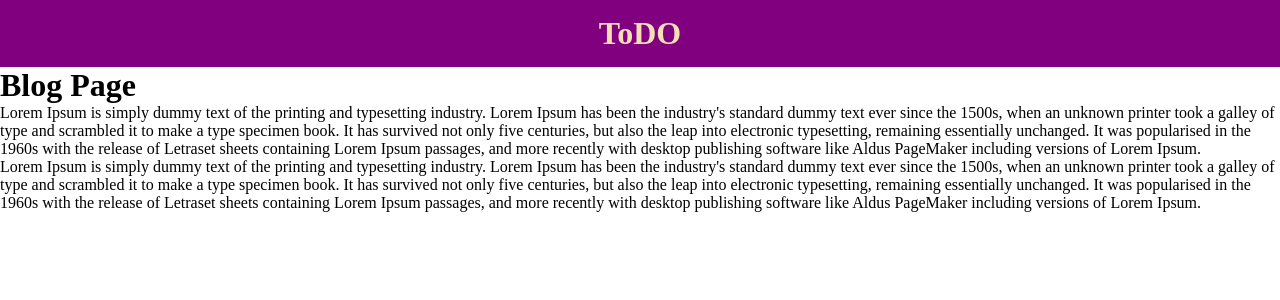
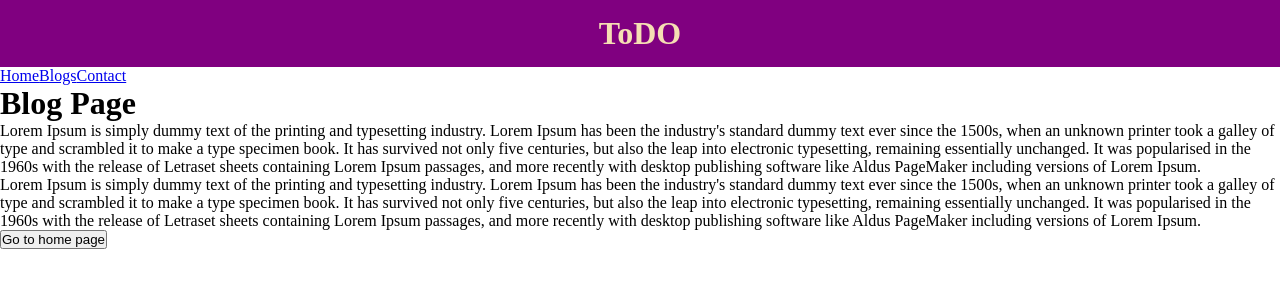
Before and after one commit to alamridoy/React-Practice, a React (Create React App) app: page /blogs in a window 1280 px wide. Shown: the top 300 px of the page. Built offline with nearby package versions, Linux system fonts and the light colour scheme.

Commit message:
Basic Routing navigate

```diff
--- a/src/App.js
+++ b/src/App.js
@@ -25,6 +25,7 @@ import Contact from './Routing/Contact'
 import Blogs from './Routing/Blogs'
 import Error from './Routing/Error'
 import { BrowserRouter, Routes,Route } from "react-router-dom"
+import  Navbar  from "./Navbar/Navbar"
 
 function App(){
 
@@ -71,6 +72,7 @@ const data = 'I am parent App'
 
 
 <BrowserRouter>
+ <Navbar/>
 <Routes>
    <Route path="/" element={<Home/>}/>
    <Route path="/contact" element={<Contact/>}/>
--- /dev/null
+++ b/src/Navbar/Navbar.js
@@ -0,0 +1,14 @@
+import React from 'react'
+import { Link } from 'react-router-dom'
+
+const Navbar = () => {
+  return (
+   <nav>
+    <Link to="/">Home</Link>
+    <Link to="blogs">Blogs</Link>
+    <Link to="contact">Contact</Link>
+   </nav>
+  )
+}
+
+export default Navbar
--- a/src/Routing/Blogs.js
+++ b/src/Routing/Blogs.js
@@ -1,6 +1,8 @@
 import React from 'react'
+import { useNavigate } from 'react-router-dom'
 
 const Blogs = () => {
+  const nivigate = useNavigate()
   return (
     <div>
        <h1>Blog Page</h1>
@@ -10,6 +12,9 @@ const Blogs = () => {
       <p>
       Lorem Ipsum is simply dummy text of the printing and typesetting industry. Lorem Ipsum has been the industry's standard dummy text ever since the 1500s, when an unknown printer took a galley of type and scrambled it to make a type specimen book. It has survived not only five centuries, but also the leap into electronic typesetting, remaining essentially unchanged. It was popularised in the 1960s with the release of Letraset sheets containing Lorem Ipsum passages, and more recently with desktop publishing software like Aldus PageMaker including versions of Lorem Ipsum.
       </p>
+      <button onClick={()=>{
+        nivigate("/")
+      }}>Go to home page</button>
     </div>
   )
 }
--- a/src/Routing/Contact.js
+++ b/src/Routing/Contact.js
@@ -1,12 +1,18 @@
 import React from 'react'
+import { useNavigate } from 'react-router-dom'
+
 
 const Contact = () => {
+  const nivigate = useNavigate()
   return (
     <div>
        <h1>Contact</h1>
       <p>
       Lorem Ipsum is simply dummy text of the printing and typesetting industry.
       </p>
+      <button onClick={()=>{
+        nivigate("/")
+      }}>Go to home page</button>
     </div>
   )
 }
```
